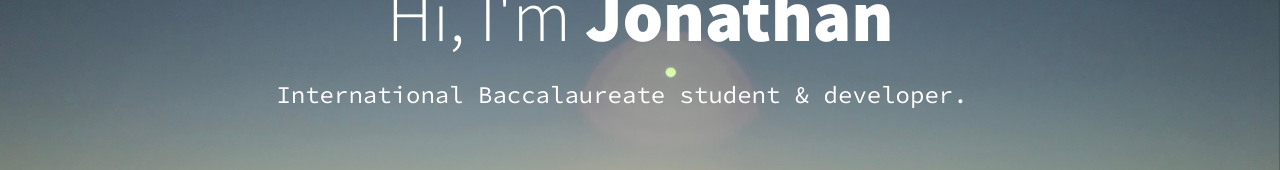
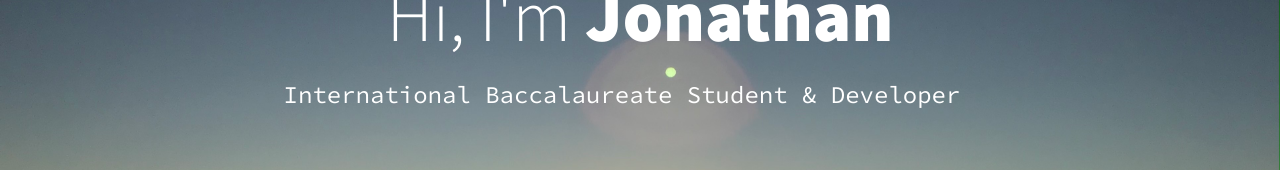
Before and after one commit to jpolina/portfolio, a plain HTML site: page index.html in a window 1280 px wide. Shown: the part 270-440 px from the top of the page. Drawn offline with nearby package versions, Linux system fonts and the light colour scheme.

Commit message:
Updated subtitle

```diff
--- a/index.html
+++ b/index.html
@@ -36,7 +36,7 @@
             <h1 class="section__title section__title--intro">
                 Hi, I'm <strong>Jonathan</strong>
             </h1>
-            <p class="section__subtitle section__subtitle--intro">International Baccalaureate student & developer.</p>
+            <p class="section__subtitle section__subtitle--intro">International Baccalaureate Student & Developer</p>
         </section>
 
         <!-- Chevron -->
```
